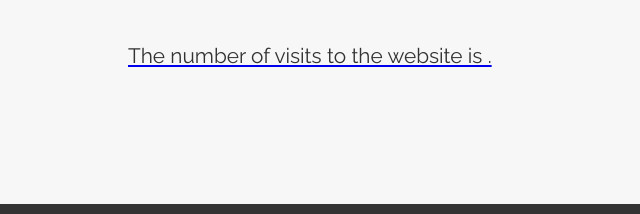
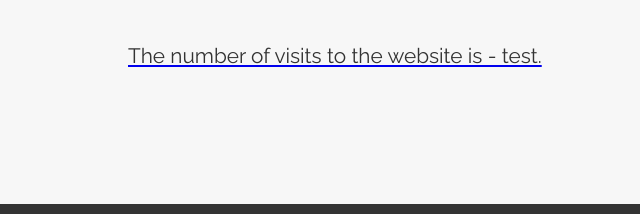
Before and after one commit to ismailsari07/azure-resume, a plain HTML site: page frontend/index.html in a window 1280 px wide. Shown: the part 6484-6698 px from the top of the page, 0-640 px from the left. Drawn offline with Linux system fonts and the light colour scheme.

Commit message:
Update index.html

```diff
--- a/frontend/index.html
+++ b/frontend/index.html
@@ -312,7 +312,7 @@
     <section id="view" class="section">
       <div class="container">
         <h2>Number of Views</h2>
-        <p>The number of visits to the website is .</p>
+        <p>The number of visits to the website is - test.</p>
       </div>
     </section>
 
```
